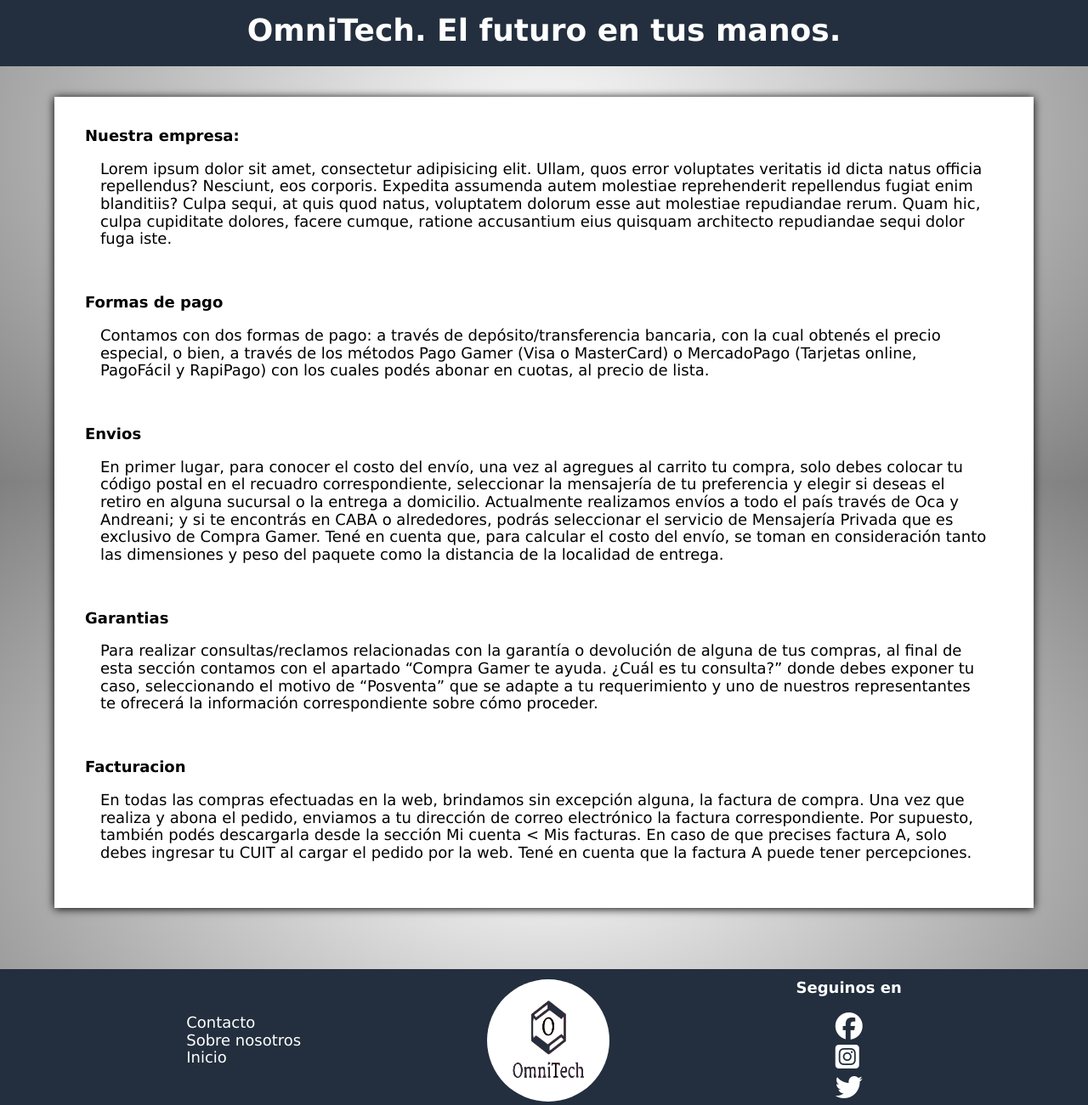
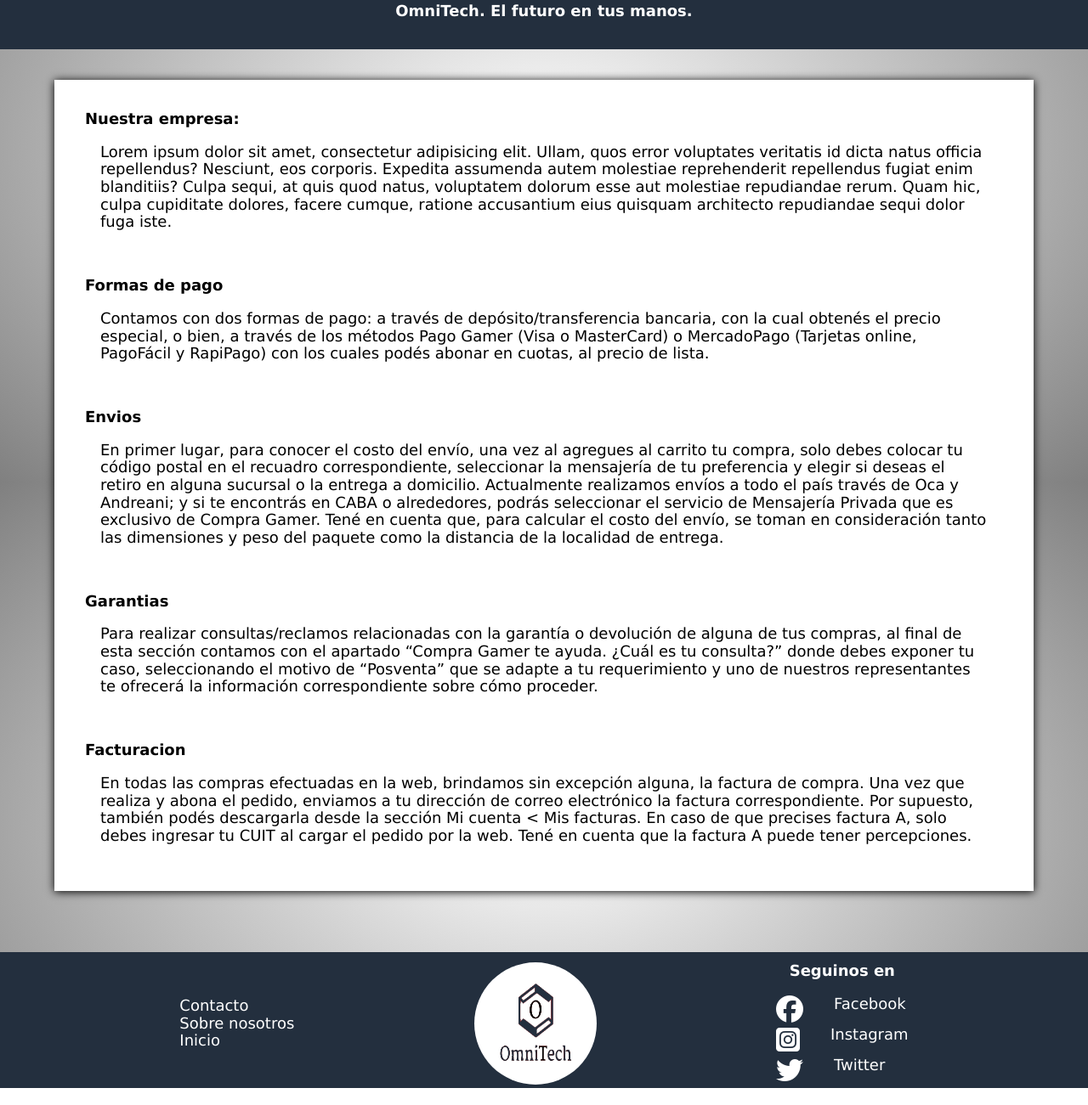
Before and after one commit to EscuderoLeonardo/EscuderoLeonardo.github.io, a website: page about.html in a window 1280 px wide. Shown: the part 232-1533 px from the top of the page at 85% size. Drawn offline with Linux system fonts and the light colour scheme.

Commit message:
fix header - add network names on footer

```diff
--- a/about.html
+++ b/about.html
@@ -119,16 +119,24 @@
             <h3>Seguinos en</h3>
 
             <div class="redes">
+                <div>
                     <a href="https://www.facebook.com">
                         <i class="fa-brands fa-facebook"></i>
                     </a>
-
+                    <p>Facebook</p>
+                </div>
+                <div>
                     <a href="https://www.instagram.com">
                         <i class="fa-brands fa-instagram-square"></i>
                     </a>
+                    <p>Instagram</p>
+                </div>
+                <div>
                     <a href="https://twitter.com">
                         <i class="fa-brands fa-twitter"></i>
                     </a>
+                    <p>Twitter</p>
+                </div>
             </div>
         </div>
     </footer>
--- a/assets/scss/_footer.scss
+++ b/assets/scss/_footer.scss
@@ -22,3 +22,8 @@
     gap: 0.2rem;
     margin-top: 1rem;
 }
+
+.redes div{
+    display: flex;
+    gap: 2rem;
+}
--- a/assets/scss/_header.scss
+++ b/assets/scss/_header.scss
@@ -10,6 +10,7 @@
 }
 
 .title{
+    font-size: large;
     color: white;
     margin-right: auto;
     margin-left: auto;
--- a/assets/scss/style.scss
+++ b/assets/scss/style.scss
@@ -15,7 +15,7 @@
     "main main main "
     "ads-bar ads-bar ads-bar"
     "footer footer footer";
-    grid-template-rows: 310px auto auto 170px;
+    grid-template-rows: 290px auto auto 170px;
 }
 
 .main{
@@ -81,13 +81,16 @@
     "header"
     "main "
     "footer";
-    grid-template-rows: 310px auto 170px;
+    grid-template-rows: 290px auto 170px;
     height: 100vh;
 }
 
 .contact{
     @include flex(column,justify);
     align-items: center;
+    h1{
+        font-size: larger
+    }
 }
 
 .form-contact{
```
Also changed, not shown: cart.html (+9 -5 lines), contact.html (+9 -5 lines), index.html (+9 -5 lines), item1.html (+9 -5 lines), item2.html (+9 -5 lines), item3.html (+9 -5 lines), login.html (+9 -1 lines), signup.html (+9 -5 lines), assets/css/style.css, 1 other file. Lines whose indentation alone changed are shown as unchanged.
